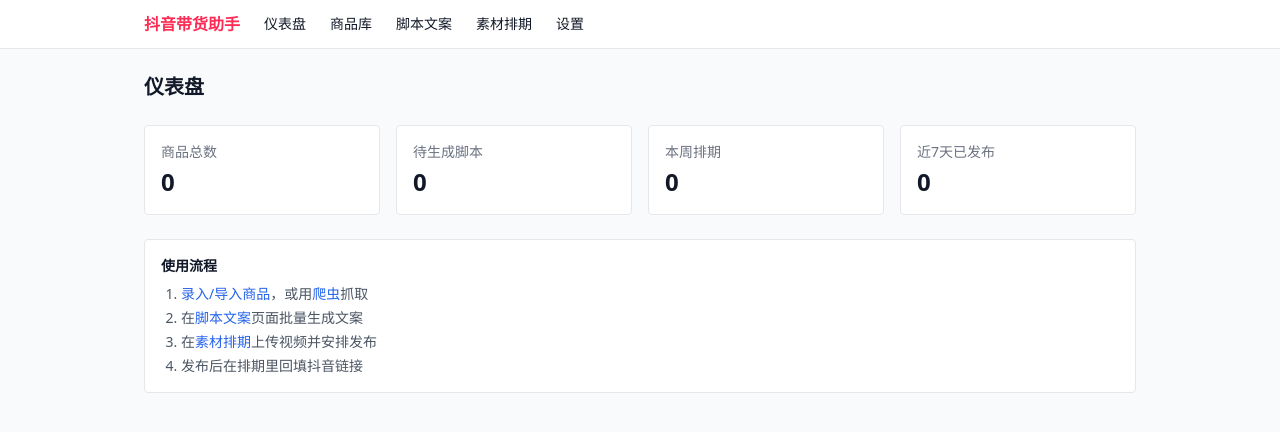
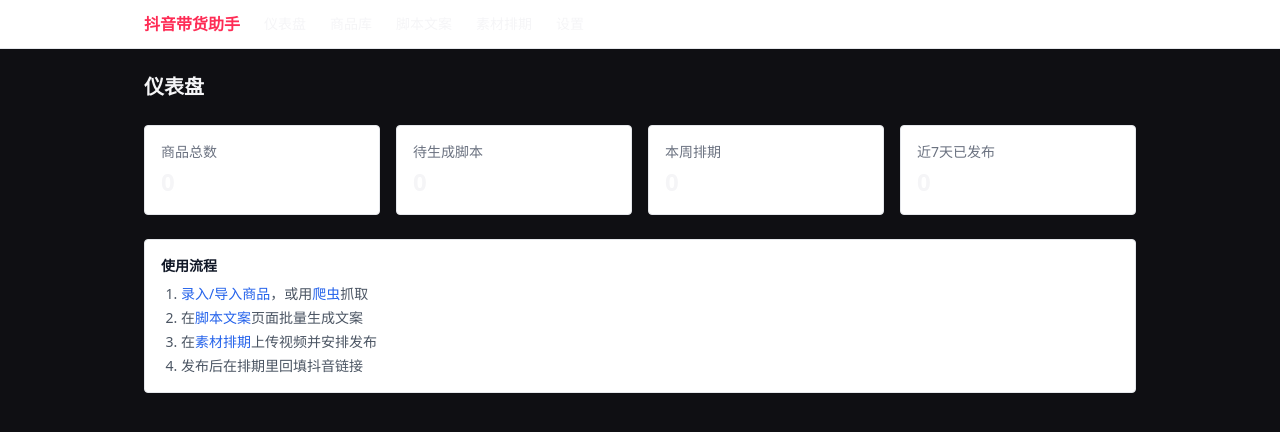
Before and after one commit to unrealinux/douyin-daihuo, a Next.js app: page / in a window 1280 px wide. Shown: the top 432 px of the page. Built offline with nearby package versions, Linux system fonts and the light colour scheme; no server answers; the database is empty.

Commit message:
style: add dark theme design tokens

```diff
--- a/src/app/globals.css
+++ b/src/app/globals.css
@@ -3,5 +3,17 @@
 @tailwind utilities;
 
 body {
-  @apply bg-gray-50 text-gray-900;
+  @apply bg-page text-fg;
+  font-family: system-ui, -apple-system, "PingFang SC", "Microsoft YaHei", sans-serif;
 }
+
+/* 数字表格对齐 */
+.tnum {
+  font-feature-settings: "tnum";
+}
+
+/* 深色滚动条 */
+::-webkit-scrollbar { width: 8px; height: 8px; }
+::-webkit-scrollbar-track { background: transparent; }
+::-webkit-scrollbar-thumb { background: #2e2e36; border-radius: 4px; }
+::-webkit-scrollbar-thumb:hover { background: #3a3a44; }
--- a/tailwind.config.ts
+++ b/tailwind.config.ts
@@ -5,7 +5,26 @@ const config: Config = {
   theme: {
     extend: {
       colors: {
+        page: "#0f0f13",
+        surface: "#1a1a20",
+        "surface-2": "#232329",
+        line: "#2e2e36",
+        fg: "#f5f5f7",
+        "fg-2": "#9a9aa3",
         accent: "#fe2c55",
+        cyan: "#22d3ee",
+        success: "#22c55e",
+        warning: "#f59e0b",
+        danger: "#ef4444",
+      },
+      boxShadow: {
+        subtle: "0 1px 2px rgb(0 0 0 / .4)",
+        card: "0 4px 20px rgb(0 0 0 / .5)",
+        lg: "0 8px 30px rgb(0 0 0 / .55)",
+      },
+      borderRadius: {
+        md: "8px",
+        lg: "12px",
       },
     },
   },
```
